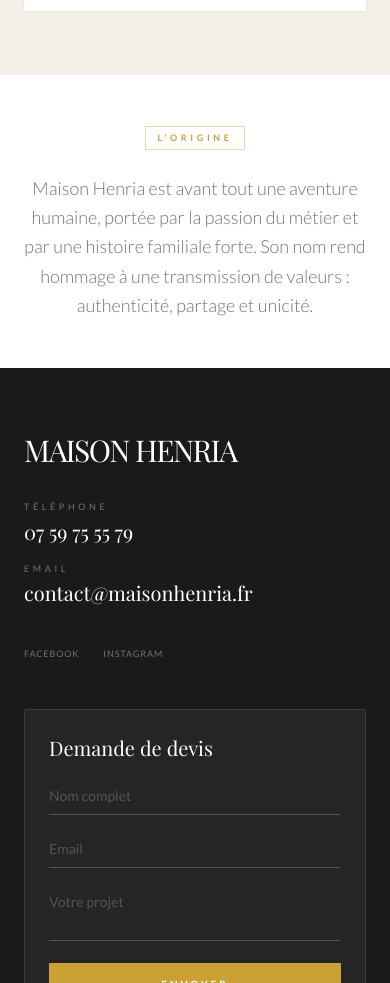
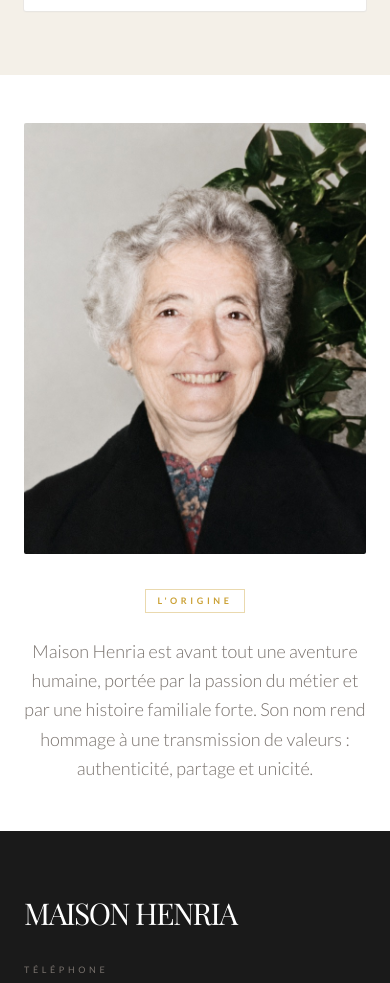
Before and after one commit to guillaumesax/Maison-Henria, a React (Vite) app: page / in a window 390 px wide. Shown: the part 5400-6383 px from the top of the page. Built offline with nearby package versions, Linux system fonts and the light colour scheme; a web font is replaced by a local one.

Commit message:
Add family portrait to Maison Henria story

```diff
--- a/components/Story.tsx
+++ b/components/Story.tsx
@@ -5,13 +5,24 @@ import { STORY_TEXT } from '../constants';
 export const Story: React.FC = () => {
   return (
     <section id="histoire" className="py-12 md:py-16 bg-white">
-      <div className="max-w-3xl mx-auto px-6 text-center space-y-6">
-        <div className="inline-block px-3 py-1 border border-henria-gold/40 text-[9px] uppercase tracking-[0.4em] text-henria-gold font-bold">
-          L'Origine
+      <div className="max-w-6xl mx-auto px-6 grid md:grid-cols-[minmax(0,2fr)_minmax(0,3fr)] gap-8 md:gap-12 items-center">
+        <img
+          src="/histoire-familiale-maison-henria.jpg"
+          alt="Portrait familial accompagnant l'histoire de Maison Henria"
+          width={714}
+          height={900}
+          loading="lazy"
+          decoding="async"
+          className="w-full max-w-sm mx-auto h-auto rounded-sm"
+        />
+        <div className="text-center md:text-left space-y-6">
+          <div className="inline-block px-3 py-1 border border-henria-gold/40 text-[9px] uppercase tracking-[0.4em] text-henria-gold font-bold">
+            L'Origine
+          </div>
+          <p className="text-stone-500 leading-relaxed text-lg md:text-xl font-light">
+            {STORY_TEXT}
+          </p>
         </div>
-        <p className="text-stone-500 leading-relaxed text-lg md:text-xl font-light">
-          {STORY_TEXT}
-        </p>
       </div>
     </section>
   );
```
Also changed, not shown: public/histoire-familiale-maison-henria.jpg (added).
